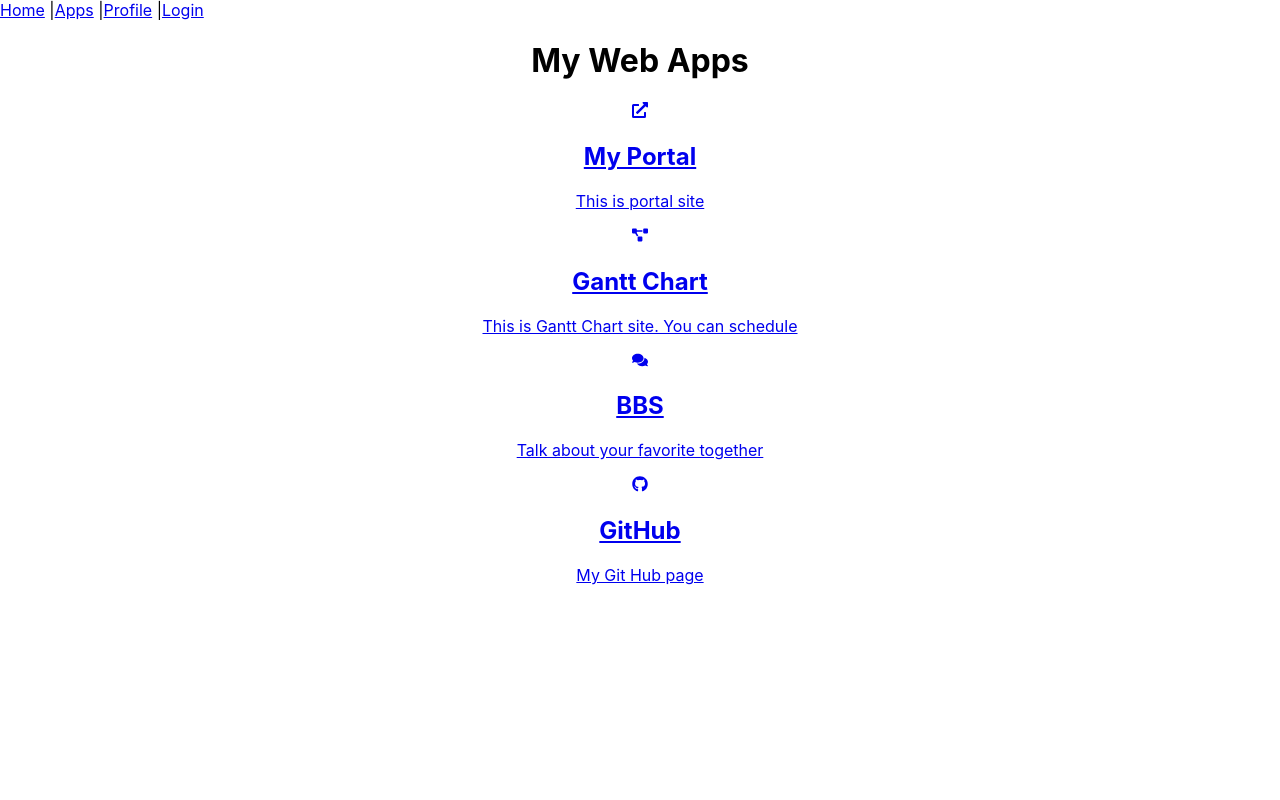
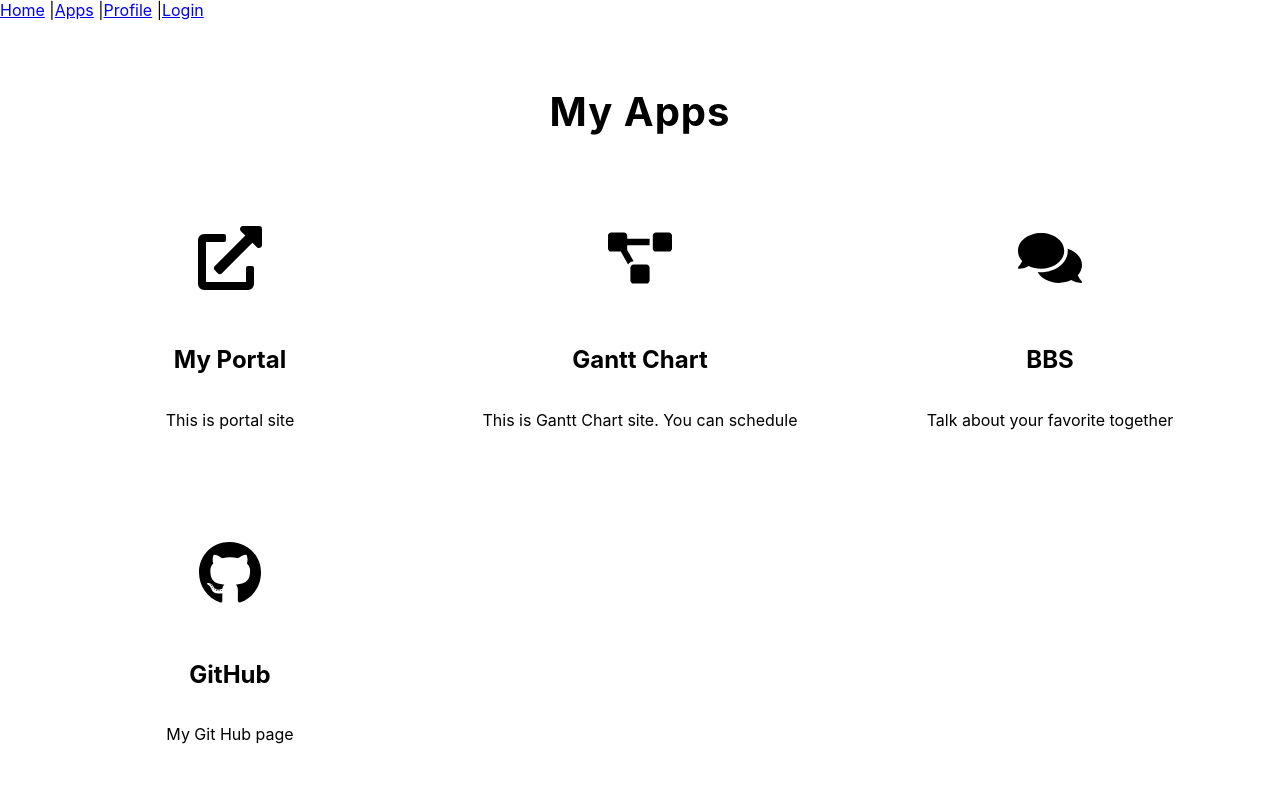
Before and after one commit to doradora58/MyPortal, a React (Create React App) app in the folder frontend/my-portal/: page /apps in a window 1280 px wide. Shown: the top 800 px of the page. Built offline with nearby package versions, Linux system fonts and the light colour scheme.

Commit message:
Use Card

```diff
--- a/frontend/my-portal/src/App.css
+++ b/frontend/my-portal/src/App.css
@@ -1,38 +1,51 @@
-.App {
-  text-align: center;
+/* アプリ一覧全体のヘッダー調整 */
+.apps-header {
+    text-align: center;
+    margin-bottom: 50px;
+    font-size: 2.5rem;
+    color: var(--primary-dark-color);
+    letter-spacing: 1px;
 }
 
-.App-logo {
-  height: 40vmin;
-  pointer-events: none;
+/* 1. グリッドレイアウトの定義は残す */
+.card-grid {
+    display: grid;
+    grid-template-columns: repeat(auto-fit, minmax(280px, 1fr));
+    gap: 30px;
+    max-width: 1200px;
+    margin: 0 auto;
+    padding: 20px 0;
 }
 
-@media (prefers-reduced-motion: no-preference) {
-  .App-logo {
-    animation: App-logo-spin infinite 20s linear;
-  }
+/* 2. ★Cardコンポーネントへのデザイン干渉は全て削除！★ */
+/* 3. リンクの見た目を整えるためのスタイル */
+.app-link-content {
+    /* aタグのデフォルト装飾をリセット */
+    text-decoration: none;
+    color: inherit;
+
+    /* 中身の配置 */
+    display: flex;
+    flex-direction: column;
+    align-items: center;
+    text-align: center;
+
+    /* カード全体がクリックできるように、リンクコンテンツを広げる */
+    width: 100%;
+    height: 100%;
 }
 
-.App-header {
-  background-color: #282c34;
-  min-height: 100vh;
-  display: flex;
-  flex-direction: column;
-  align-items: center;
-  justify-content: center;
-  font-size: calc(10px + 2vmin);
-  color: white;
+/* 4. ホバーエフェクトの調整 */
+/* Card.css のホバーエフェクトに任せるため、Apps.cssでは複雑なホバーは定義しない */
+
+.icon-wrapper {
+    font-size: 4rem;
+    color: var(--primary-color);
+    margin-bottom: 20px;
+    transition: color 0.3s ease;
 }
 
-.App-link {
-  color: #61dafb;
-}
+/* ... その他、アイコン、h2, p のスタイルは維持 ... */
 
-@keyframes App-logo-spin {
-  from {
-    transform: rotate(0deg);
-  }
-  to {
-    transform: rotate(360deg);
-  }
-}
+/* レスポンシブ対応の基礎は維持 */
+/* ... */
--- a/frontend/my-portal/src/App.js
+++ b/frontend/my-portal/src/App.js
@@ -1,20 +1,23 @@
 import { BrowserRouter, Routes, Route } from 'react-router-dom';
-import Navbar from './components/Navbar';
 import Home from './pages/Home';
 import Apps from './pages/Apps';
+import Layout from './components/Layout';
 import Profile from './pages/Profile';
 import Login from './pages/Login';
+import './App.css'
 
 function App() {
   return (
     <BrowserRouter>
-      <Navbar />
+    <Layout>
       <Routes>
         <Route path="/" element={<Home />} />
         <Route path="/apps" element={<Apps />} />
         <Route path="/profile" element={<Profile />} />
         <Route path="/login" element={<Login />} />
       </Routes>
+    </Layout>
+
     </BrowserRouter>
   );
 }
--- /dev/null
+++ b/frontend/my-portal/src/components/Card.css
@@ -0,0 +1,31 @@
+/* Cardコンポーネント専用のスタイル */
+.card-container {
+    /* CSS変数を使って、グローバルなデザインと連携 */
+    background-color: white;
+    padding: 20px;
+    margin-bottom: 25px; /* 下に余白 */
+    border-radius: 10px; /* 角丸 */
+
+    /* 影の適用 (App.cssで定義したCSS変数を使用) */
+    box-shadow: var(--shadow-light);
+
+    /* ホバーエフェクトのための準備 */
+    transition: transform 0.3s ease-out, box-shadow 0.3s ease-out;
+}
+
+/* ホバーエフェクトの追加 */
+.card-container:hover {
+    transform: translateY(-5px); /* マウスオーバー時にわずかに浮き上がらせる */
+    box-shadow: var(--shadow-hover); /* ホバー時の影を濃くする */
+}
+
+/* タイトルのスタイル */
+.card-title {
+    font-size: 1.4rem;
+    color: var(--text-color-dark);
+    /* セクションを分けるための境界線 */
+    border-bottom: 1px solid var(--border-color);
+    padding-bottom: 10px;
+    margin-bottom: 15px; /* タイトルとコンテンツの間の余白 */
+    font-weight: 600;
+}
--- /dev/null
+++ b/frontend/my-portal/src/components/Card.jsx
@@ -0,0 +1,15 @@
+import React from 'react';
+import './Card.css'; // ★CSSファイルをインポート★
+
+// style属性は不要になる
+const Card = ({ title, children, className = '' }) => {
+  return (
+    // className にデフォルトで 'card-container' を適用
+    <div className={`card-container ${className}`}>
+      {title && <h3 className="card-title">{title}</h3>}
+      {children}
+    </div>
+  );
+};
+
+export default Card;
--- /dev/null
+++ b/frontend/my-portal/src/components/Footer.js
@@ -0,0 +1,11 @@
+import React from 'react';
+
+const Footer = () => {
+  return (
+    <footer style={{ marginTop: '50px', padding: '20px', backgroundColor: '#f0f0f0', textAlign: 'center' }}>
+      <p>&copy; {new Date().getFullYear()} MyPortal. All rights reserved.</p>
+    </footer>
+  );
+};
+
+export default Footer;
--- /dev/null
+++ b/frontend/my-portal/src/components/Layout.js
@@ -0,0 +1,16 @@
+import React from 'react';
+import Navbar from './Navbar';
+import Footer from './Footer';
+
+const Layout = ({ children }) => {
+  return (
+    <div>
+      <Navbar />
+      <main style={{ minHeight: '80vh', padding: '20px' }}>
+        {children}
+      </main>
+      <Footer />
+    </div>
+  );
+};
+export default Layout
--- a/frontend/my-portal/src/pages/Apps.js
+++ b/frontend/my-portal/src/pages/Apps.js
@@ -1,5 +1,7 @@
 import { FaExternalLinkAlt, FaComments, FaProjectDiagram, FaGithub } from 'react-icons/fa';
-
+import React from 'react';
+import Card from '../components/Card';
+import '../App.css';
 const apps = [
   {
     title: 'My Portal',
@@ -31,21 +33,27 @@ const apps = [
 
 export default function Apps() {
   return (
-    <div style={{ textAlign: 'center' }}>
-      <h1>My Web Apps</h1>
+    <div style={{ padding: '20px' }}>
+      <h1 className="apps-header">My Apps</h1>
+
       <div className="card-grid">
         {apps.map((app, index) => (
-          <a
+          <Card
             key={index}
-            href={app.url}
-            target="_blank"
-            rel="noopener noreferrer"
-            className="app-card"
+            className="app-link-card"
           >
-            <div className="icon">{app.icon}</div>
-            <h2>{app.title}</h2>
-            <p>{app.description}</p>
-          </a>
+            {/* カード全体をリンクとして機能させるため、中身をaタグで囲む */}
+            <a
+              href={app.url}
+              target={app.url.startsWith('/') ? "_self" : "_blank"}
+              rel="noopener noreferrer"
+              className="app-link-content"
+            >
+              <div className="icon-wrapper">{app.icon}</div>
+              <h2>{app.title}</h2>
+              <p>{app.description}</p>
+            </a>
+          </Card>
         ))}
       </div>
     </div>
```
